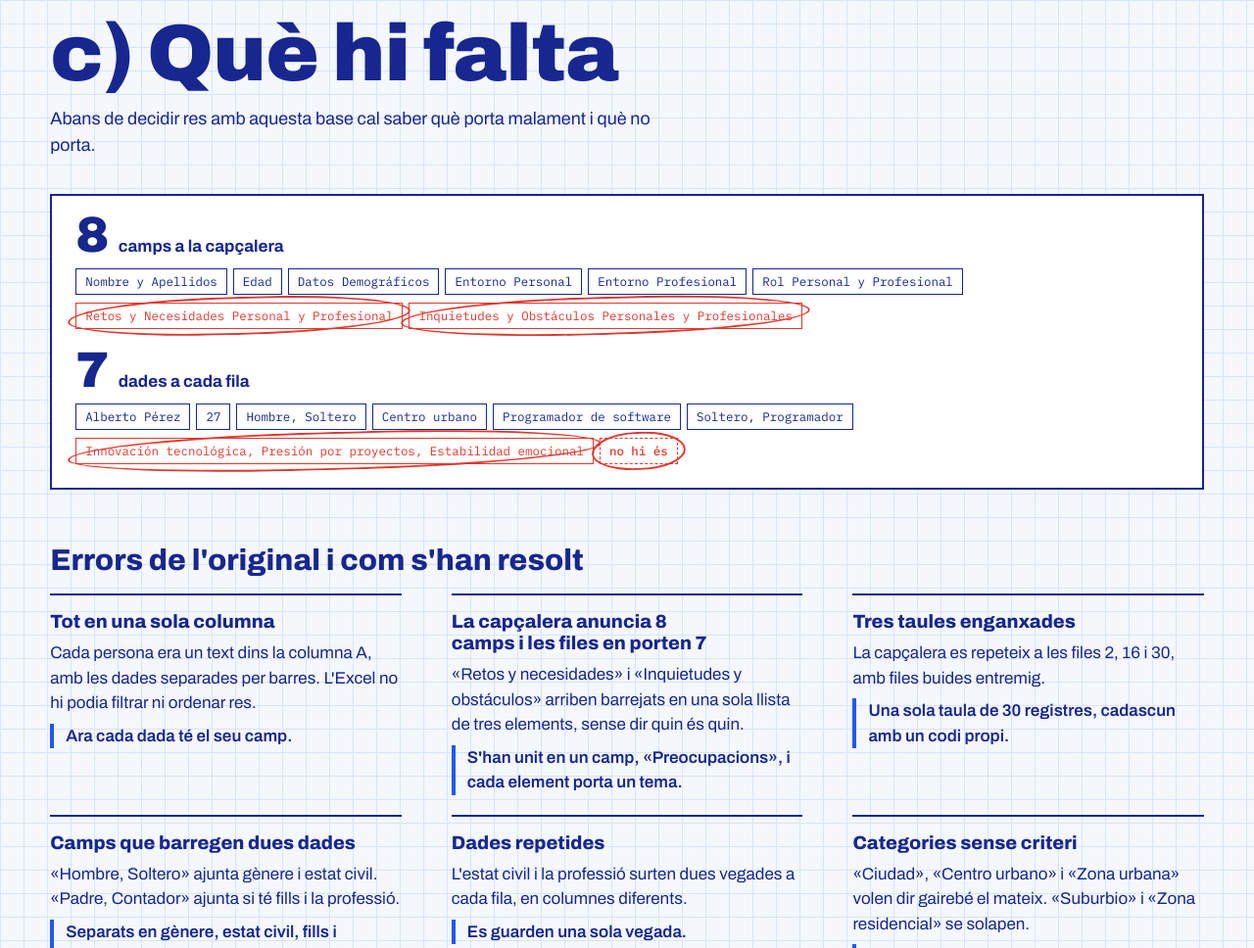
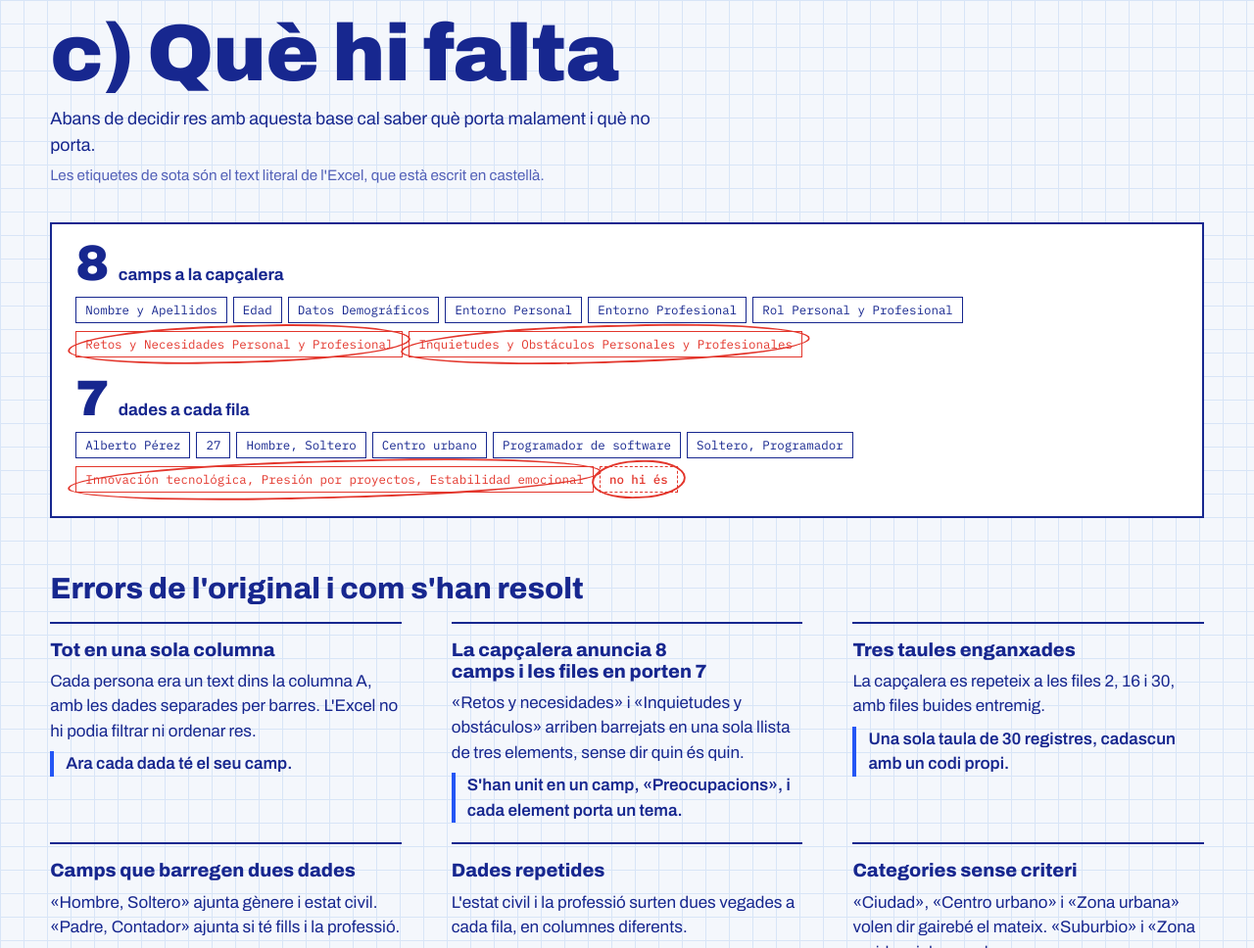
Before and after one commit to kalivayn-crypto/base-clients-ra2, a plain HTML site: page index.html in a window 1280 px wide. Shown: the part 7752-8720 px from the top of the page at 98% size. Drawn offline with Linux system fonts and the light colour scheme.

Commit message:
Aclareix que les etiquetes de l'apartat c son el text original de l'Excel
Co-Authored-By: Claude Fable 5.2 <noreply@anthropic.com>

```diff
--- a/index.html
+++ b/index.html
@@ -157,6 +157,7 @@
     <h2 class="h2">c) Què hi falta</h2>
     <p class="sec-lead">Abans de decidir res amb aquesta base cal saber què porta malament i què no porta.</p>
 
+    <p class="hint">Les etiquetes de sota són el text literal de l'Excel, que està escrit en castellà.</p>
     <div class="count-demo" id="countDemo">
       <div class="cd-row">
         <p class="cd-title"><b>8</b> camps a la capçalera</p>
```
